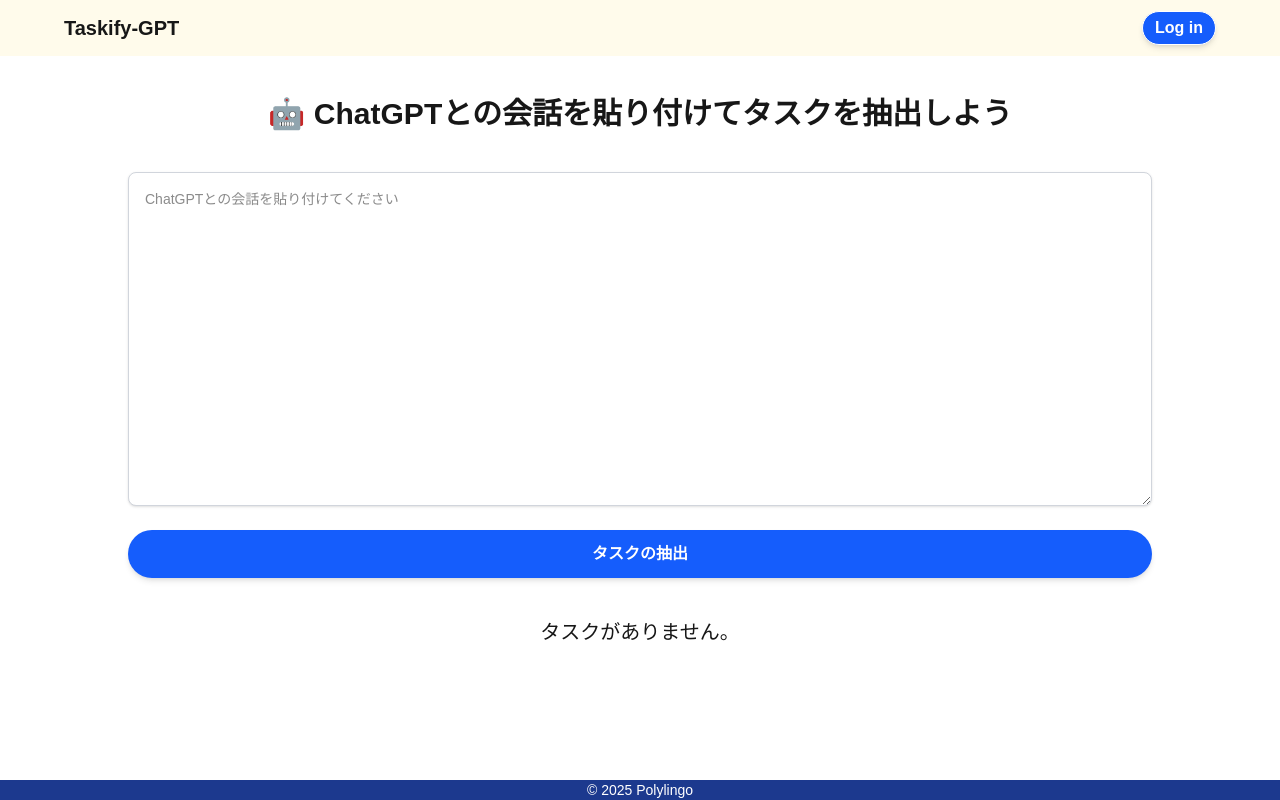
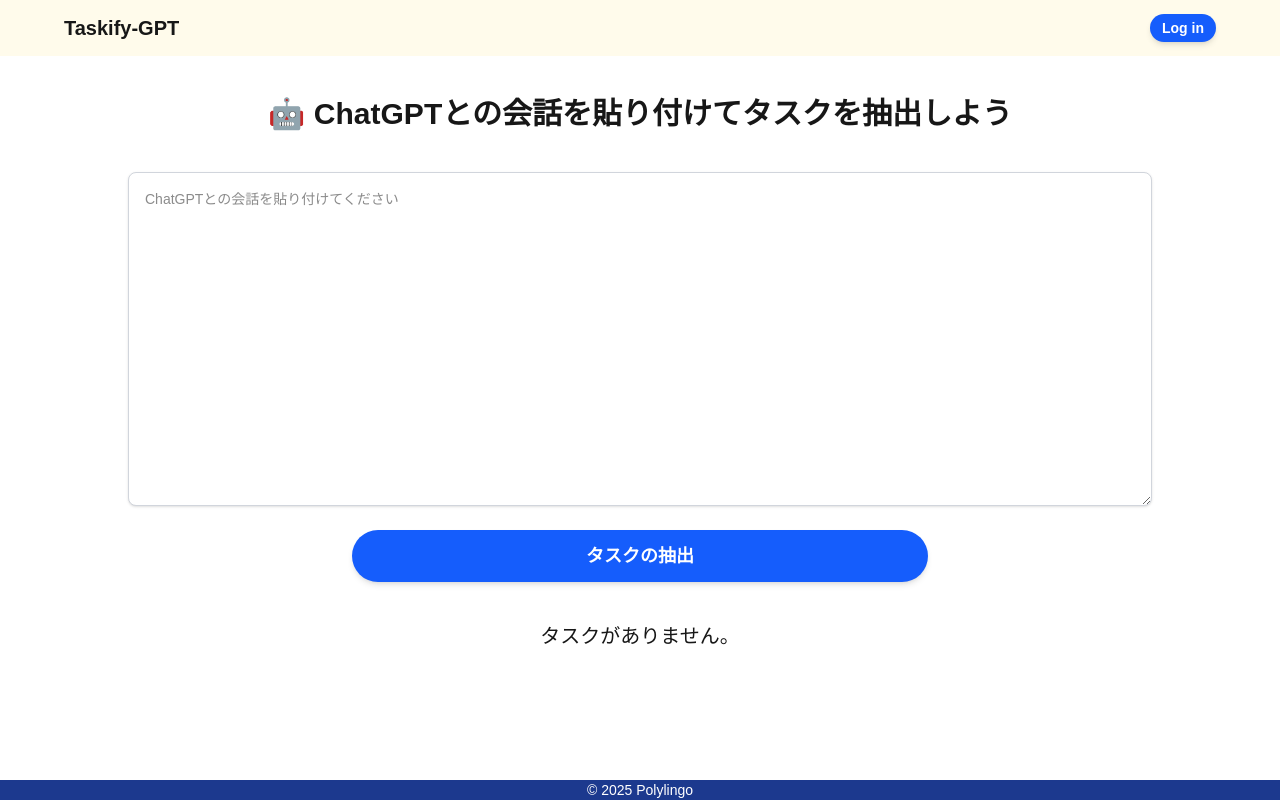
Before and after one commit to Yuji5117/Taskify-GPT, a Next.js app: page / in a window 1280 px wide. Built offline with nearby package versions, Linux system fonts and the light colour scheme.

Commit message:
Implement Button component

```diff
--- a/package.json
+++ b/package.json
@@ -9,6 +9,7 @@
     "lint": "next lint"
   },
   "dependencies": {
+    "clsx": "^2.1.1",
     "next": "15.3.5",
     "next-auth": "^4.24.11",
     "openai": "^5.8.3",
--- a/src/app/page.tsx
+++ b/src/app/page.tsx
@@ -1,6 +1,7 @@
 "use client";
 
 import TaskCard from "@/component/Task/TaskCard";
+import Button from "@/component/ui/Button";
 import { Task } from "@/types";
 import { ChangeEvent, useState } from "react";
 
@@ -44,7 +45,7 @@ export default function Home() {
         <h2 className="text-3xl text-center font-bold">
           🤖 ChatGPTとの会話を貼り付けてタスクを抽出しよう
         </h2>
-        <div className="py-10 flex flex-col">
+        <div className="py-10 flex flex-col items-center">
           <textarea
             value={chatText}
             onChange={handleChatChange}
@@ -52,12 +53,13 @@ export default function Home() {
             placeholder="ChatGPTとの会話を貼り付けてください"
             rows={15}
           />
-          <button
-            className="mt-6 px-6 py-3 bg-blue-600 hover:bg-blue-700 text-white font-semibold rounded-full shadow-md transition-all duration-200 ease-in-out"
+          <Button
+            size="lg"
+            className="mt-6 w-[50vw] max-w-xl"
             onClick={handleExtractTasks}
           >
             タスクの抽出
-          </button>
+          </Button>
         </div>
 
         {tasks.length > 0 ? (
@@ -74,12 +76,9 @@ export default function Home() {
             </div>
 
             <div className="flex justify-center">
-              <button
-                className="mt-6 px-6 py-3 bg-blue-600 hover:bg-blue-700 text-white font-semibold rounded-full shadow-md transition-all duration-200 ease-in-out"
-                onClick={handleCreateIssues}
-              >
+              <Button size="md" onClick={handleCreateIssues}>
                 タスクをIssue化
-              </button>
+              </Button>
             </div>
           </div>
         ) : (
--- a/src/component/LoginTriggerButton.tsx
+++ b/src/component/LoginTriggerButton.tsx
@@ -2,18 +2,16 @@
 
 import React, { useState } from "react";
 import LoginModal from "./auth/LoginModal";
+import Button from "./ui/Button";
 
 const LoginTriggerButton = () => {
   const [isModalOpen, setIsModalOpen] = useState<boolean>(false);
 
   return (
     <>
-      <button
-        onClick={() => setIsModalOpen(true)}
-        className="text-white px-3 py-1 bg-blue-600 hover:bg-blue-700 border font-semibold rounded-full shadow-md cursor-pointer"
-      >
+      <Button size="sm" onClick={() => setIsModalOpen(true)}>
         Log in
-      </button>
+      </Button>
       {isModalOpen && (
         <LoginModal
           isOpen={isModalOpen}
--- /dev/null
+++ b/src/component/ui/Button.tsx
@@ -0,0 +1,33 @@
+import clsx from "clsx";
+import React, { ButtonHTMLAttributes } from "react";
+
+interface ButtonProps extends ButtonHTMLAttributes<HTMLButtonElement> {
+  size?: "sm" | "md" | "lg";
+}
+
+const Button = ({
+  children,
+  size = "md",
+  className,
+  ...props
+}: ButtonProps) => {
+  const baseStyles =
+    "bg-blue-600 hover:bg-blue-700 text-white font-semibold rounded-full shadow-md cursor-pointer";
+
+  const sizeStyles = {
+    sm: "px-3 py-1 text-sm",
+    md: "px-4 py-2 text-base",
+    lg: "px-5 py-3 text-lg",
+  };
+
+  return (
+    <button
+      className={clsx(baseStyles, sizeStyles[size], className)}
+      {...props}
+    >
+      {children}
+    </button>
+  );
+};
+
+export default Button;
```
Also changed, not shown: 1 other file (tests, documents, lock files or other folders).
